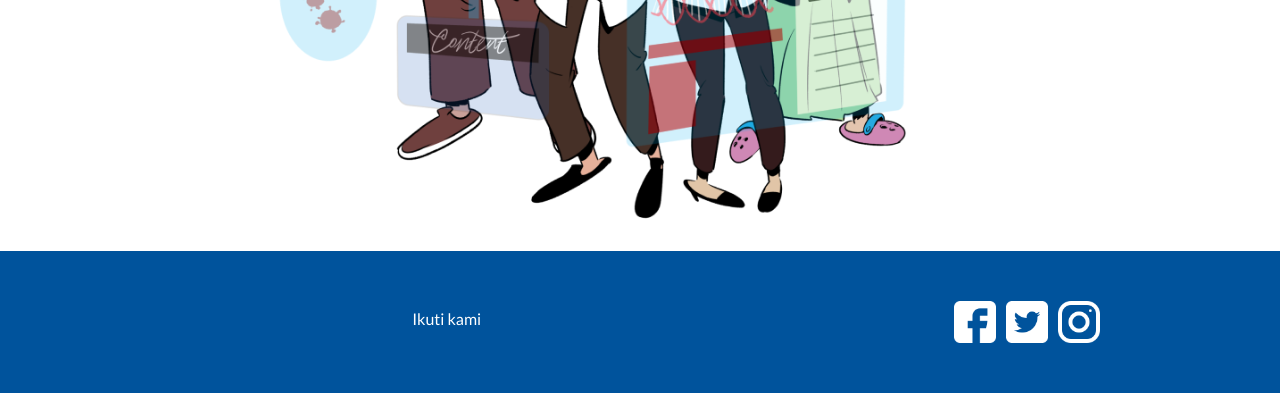
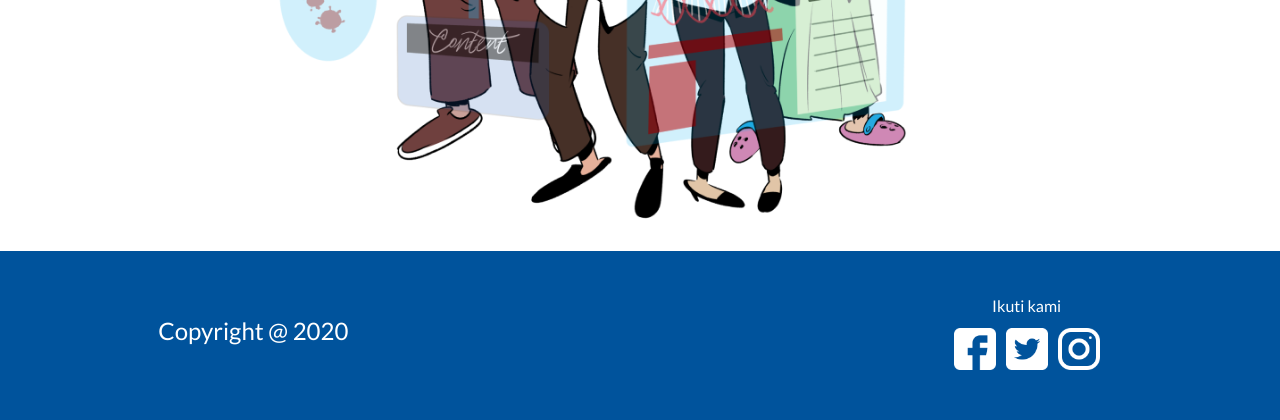
Before and after one commit to ak4bento/onepage, a PHP site: page / in a window 1280 px wide. Shown: the part 1521-1941 px from the top of the page. Before the commit the page ends 1914 px from the top, so only its background shows below. Run offline with PHP 8.4, Linux system fonts and the light colour scheme; some libraries are stand-ins or nearby versions.

Commit message:
position copyright

```diff
--- a/index.php
+++ b/index.php
@@ -186,12 +186,17 @@
             <div class="hero" style="background: #00539C">
                 <div class="container-fluid">
                     <div class="row align-items-center">
-                        <div class="col-md-8" style="color: white; font-family: 'Lato', sans-serif;">
+                        <div class="col-md-4" style="color: white; font-family: 'Lato', sans-serif;">
+                            <div class="d-flex justify-content-center">
+                                <h4>Copyright @ 2020</h4>
+                            </div>
+                        </div>
+                        <div class="col-md-4">
+                        </div>
+                        <div class="col-md-4" style="color: white; font-family: 'Lato', sans-serif;">
                             <div class="d-flex justify-content-center">
                                 <h6>Ikuti kami</h6>
                             </div>
-                        </div>
-                        <div class="col-md-4">
                             <div class="d-flex justify-content-center">
                                 <a href="https://www.facebook.com/sejawat.idn" target="_blank">
                                     <img src="img/facebook.png" width="52px" height="52px" style="padding: 5px">
```
